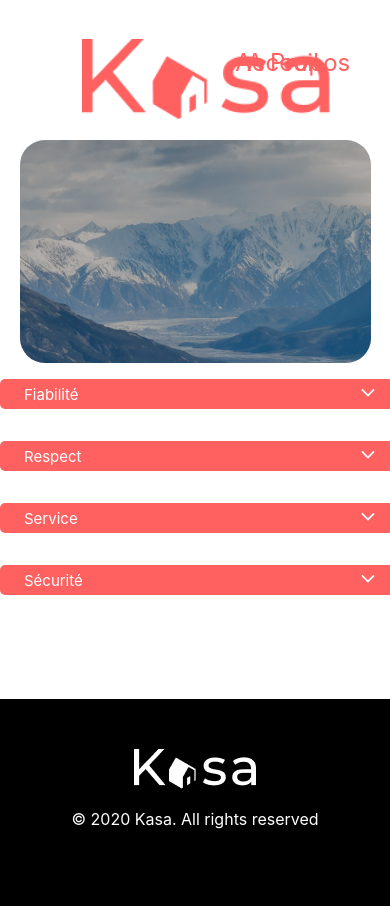
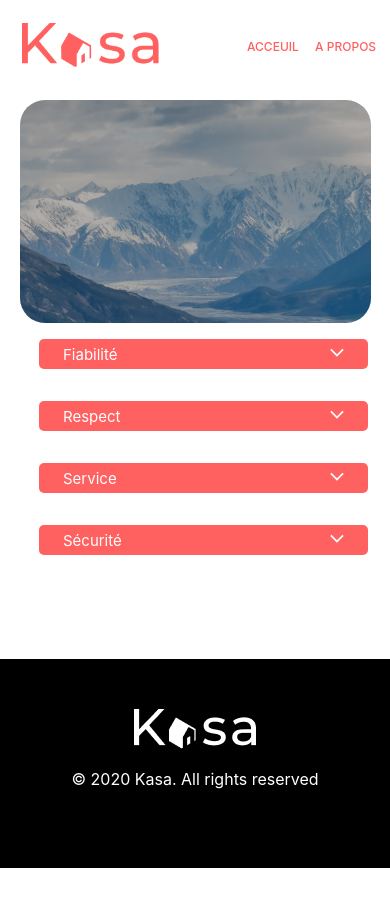
Before and after one commit to AndyRama/P11Training, a React (Create React App) app: page /About in a window 390 px wide. After the commit the page ends 868 px from the top, so only its background shows below. Built offline with nearby package versions, Linux system fonts and the light colour scheme.

Commit message:
[enhancement] add responsive for navBar and page about

```diff
--- a/src/components/Collapse/Collapse.jsx
+++ b/src/components/Collapse/Collapse.jsx
@@ -3,7 +3,7 @@ import ChevronIcon from "components/Icons/Chevron";
 
 import "./Collapse.scss"
 
-function Collapse(props){
+function Collapse(props) {
 
   const [open, setOpen] = useState(false);
   const toggle = () => {
@@ -18,8 +18,8 @@ function Collapse(props){
           < ChevronIcon/>
         </div>
       </div>
-      {open &&(
-        <div className="Collapsed-text">
+      {open && (
+        <div className="collapsed-text">
           <p>{props.text}</p>
         </div>
       )}
--- a/src/components/Collapse/Collapse.scss
+++ b/src/components/Collapse/Collapse.scss
@@ -1,5 +1,5 @@
 .list-item {
-  width: 90%;
+  width: 80%;
   height: 48px;
   background-color: #FF6060;
   margin: 0 auto;
@@ -79,9 +79,9 @@
   }
 
   .list-wrapper {
-    width: 100%;
+    // width: 100%;
     top: -16px;
-    left: 0;
+
   }
 }
 
--- a/src/components/Navbar/Navbar.jsx
+++ b/src/components/Navbar/Navbar.jsx
@@ -10,7 +10,7 @@ function Navbar() {
   return(
 
     <header className="header">
-      <nav className="Navbar">
+      <nav className="navbar">
         <img src={Logo} alt="Logo entreprise kasa"/>
 
         <div className="Nav-Btn-Wrapper">
--- a/src/components/Navbar/Navbar.scss
+++ b/src/components/Navbar/Navbar.scss
@@ -3,12 +3,12 @@
   width: 100%;
 }
 
-.Navbar {
+.navbar {
   display: flex;
   justify-content: space-between;
+  background-color: white;
   height: 80px;
-  background-color: white;
-  padding: 10px 48px;
+  padding: 10px 19px;
 
   img {
     height: 80px;
@@ -18,9 +18,11 @@
   }
 }
 
-.nav-Nav-Btn-Wrapper {
+.Nav-Btn-Wrapper {
   display: flex;
-  margin-bottom: 16px;
+  margin-top: 16px;
+  // background-color: #FF6060;
+  width: 250px;
 }
 
 .Home-page {
@@ -31,9 +33,6 @@
   font-size: 24px;
   margin-top: 40px;
   text-decoration: none;
-  position: absolute;
-  top: 1%;
-  right: 10%;
 }
 
 .About-page {
@@ -45,6 +44,59 @@
   margin-top: 40px;
   text-decoration: none;
   position: absolute;
-  top: 1%;
-  right: 2%;
+  // top: 1%;
+  right: 1%;
+
+  &.active {
+    text-decoration-line:underline;
+  }
+
+  .about {
+    list-style: none;
+    margin: 0 32px;
+    color: #FF6060;
+    cursor: pointer;
+    font-size: 24px;
+    margin-top: 40px;
+    text-decoration: none;
+
+    &.active {
+      text-decoration-line: underline;
+    }
+  }
 }
+
+@media screen and (max-width: 650px) {
+
+  .header {
+    width: 100%;
+    height: 80px;
+  }
+
+  .navbar {
+    padding: 10px 0px;
+    margin-bottom: -20px;
+  }
+
+  .Home-page, .About-page {
+    // padding: 0px 0;
+    margin: 0 10px;
+    font-size: 12px;
+    font-weight: 500;
+  }
+
+  .navbar>img {
+    width: auto;
+    height: 44px;
+    padding: 2px;
+    margin: 11px 20px;
+  }
+
+  .Nav-Btn-Wrapper {
+    display: flex;
+    margin-top: 16px;
+    text-transform: uppercase;
+    padding: 13px;
+    width: 140px!important;
+  }
+}
```
